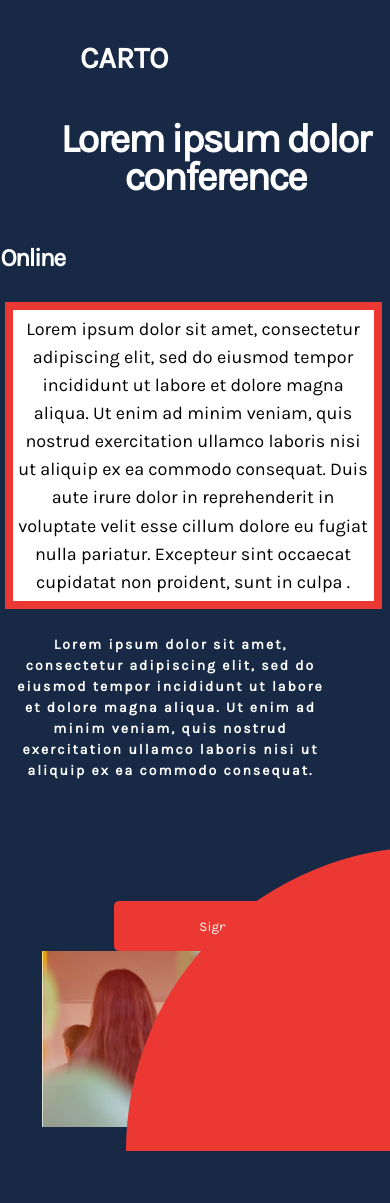
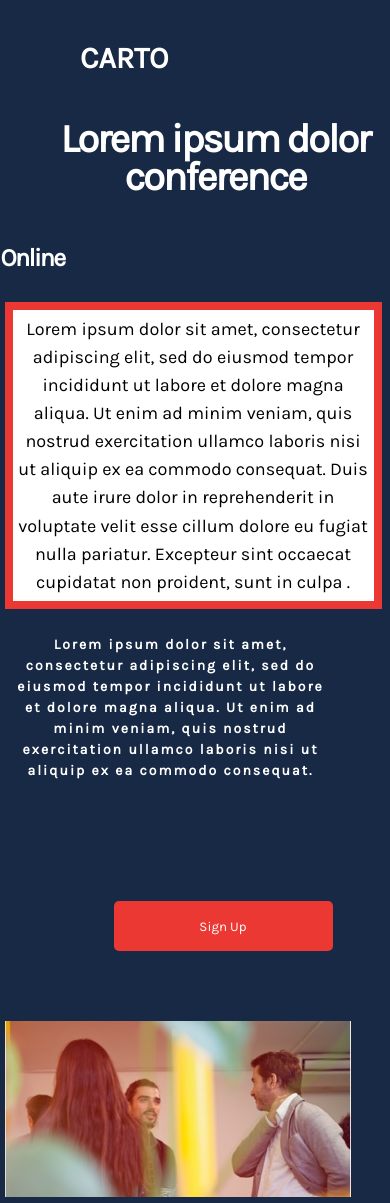
Before and after one commit to Renda02/carto-landing-page, a Jekyll site: the page built from index.markdown, in a window 390 px wide. Shown: the top 1203 px of the page. Built offline with Jekyll 4.4.1, drawn with Linux system fonts in a browser that asks for light colours; before the commit the page ends 1151 px from its top, so only the background shows below that.

Commit message:
Improved styling

```diff
--- a/_sass/main.scss
+++ b/_sass/main.scss
@@ -13,32 +13,20 @@
 section {
   position: relative;
   width: 100%;
-  max-width: 1200px;
+
   min-height: 100vh;
   display: flex;
   justify-content: center;
   align-items: center;
-  padding: 100px;
-}
-
-.background {
-  position: absolute;
-  top: 0;
-  left: 0;
-  width: 100%;
-  height: 100%;
-  background: #ec3832;
-  clip-path: circle(35% at bottom right);
+  max-width: 1300px;
 }
 
 .content {
-  display: grid;
-  grid-template-columns: 1fr 1fr;
-  min-height: 100vh;
+  display: flex;
+  margin-top: 80px;
   margin-left: auto;
   margin-right: auto;
-  max-width: 1300px;
-  justify-content: center;
+  justify-content: space-between;
   align-items: center;
 }
 
@@ -48,7 +36,7 @@
   justify-content: center;
   align-items: flex-start;
   color: #000;
-  padding: 0rem 2rem;
+  padding: 0rem 5rem;
 }
 
 .right {
@@ -68,6 +56,20 @@
   background-color: #ec3832;
   margin-left: 16px;
   color: #fff;
+  margin-bottom: 20px;
+}
+
+.media{
+  margin-top: 50px;
+  align-items: center;
+  justify-content: center;
+}
+
+.video {
+  margin: 4px 0;
+  border: 5px solid #ec3832;
+  right: 0;
+  left: 0;
 }
 
 @media (max-width: 991px) {
@@ -77,8 +79,11 @@
 
   .content {
     display: flex;
-
     flex-direction: column;
     margin-top: 100px;
+    max-width: 100%;
+  }
+  h2 {
+    font-size: 1rem;
   }
 }
--- a/index.markdown
+++ b/index.markdown
@@ -15,7 +15,6 @@
 paragraph: Lorem ipsum dolor sit amet, consectetur adipiscing elit, sed do eiusmod tempor incididunt ut labore et dolore magna aliqua. Ut enim ad minim veniam, quis nostrud exercitation ullamco laboris nisi ut aliquip ex ea commodo consequat.
 ---
 
-
 <div class="content">
   <div class="left">
   <h1 class="heading">{{ page.heading | capitalize }}</h1>
@@ -24,6 +23,12 @@
   <h4 class="paragraph">{{page.paragraph}}</h4>
   </div>
   <div class="right"><button>Sign Up</button>
+  <div class="media">
     <div class="image"><img src="/assets/images/hivan-arvizu-soyhivan-m-anhvw-0-n-ddy-unsplash.jpg" alt="event"></div>
+    <div class="video">
+   <iframe width="390" height="215" src="https://www.youtube.com/embed/oVH3j31pV7Y" frameborder="0" allow="accelerometer; autoplay;  encrypted-media; gyroscope; picture-in-picture" allowfullscreen></iframe></div>
+
+    <div class="video"><iframe width="410" height="215" src="https://www.youtube.com/embed/u-uq9ecjlko" frameborder="0" allow="accelerometer; autoplay;  encrypted-media; gyroscope; picture-in-picture" allowfullscreen></iframe></div>
+ <div class="image"><img src="/assets/images/hivan-arvizu-soyhivan-m-anhvw-0-n-ddy-unsplash.jpg" alt="event"></div>
   </div>
 </div>
```
